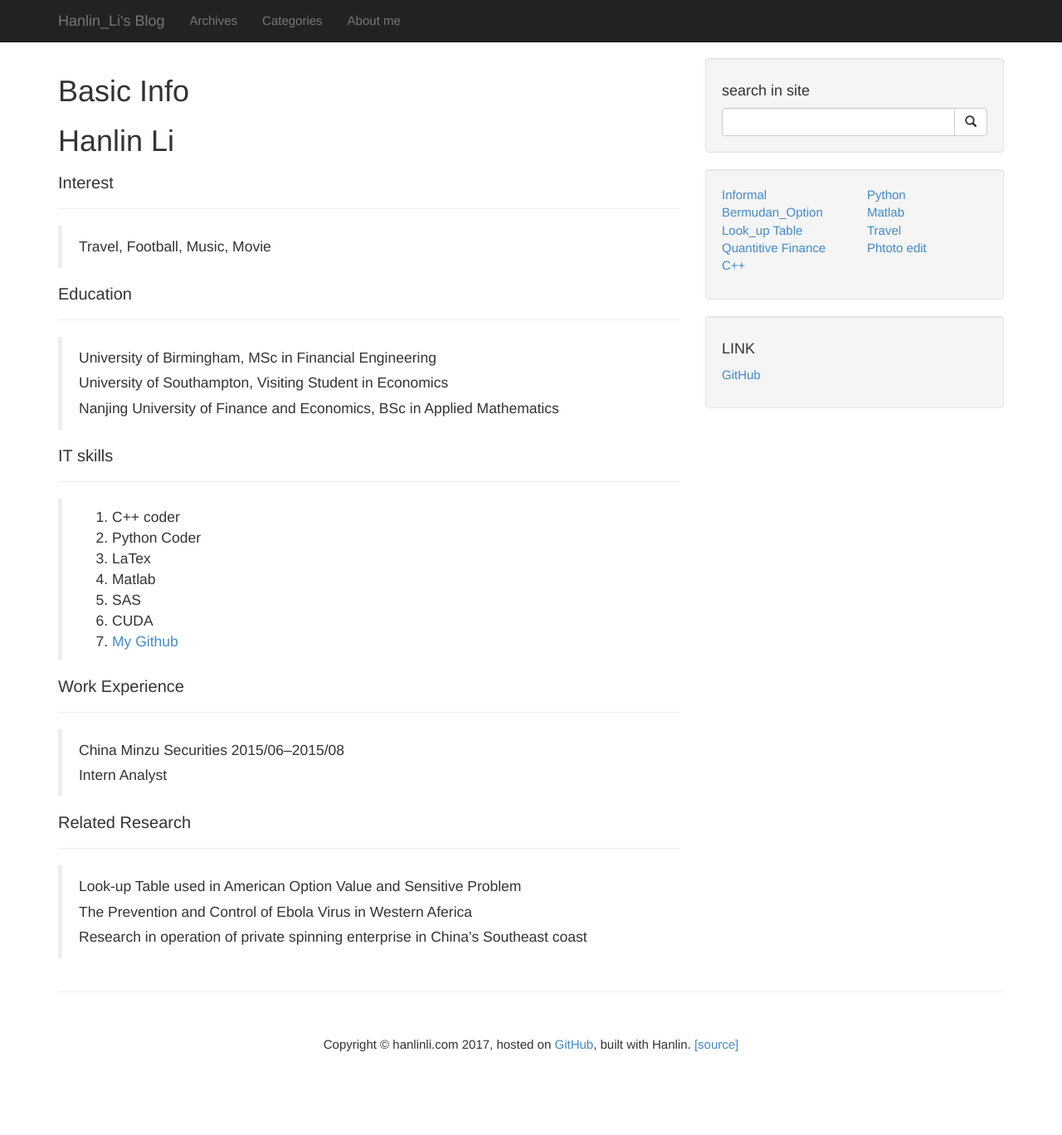
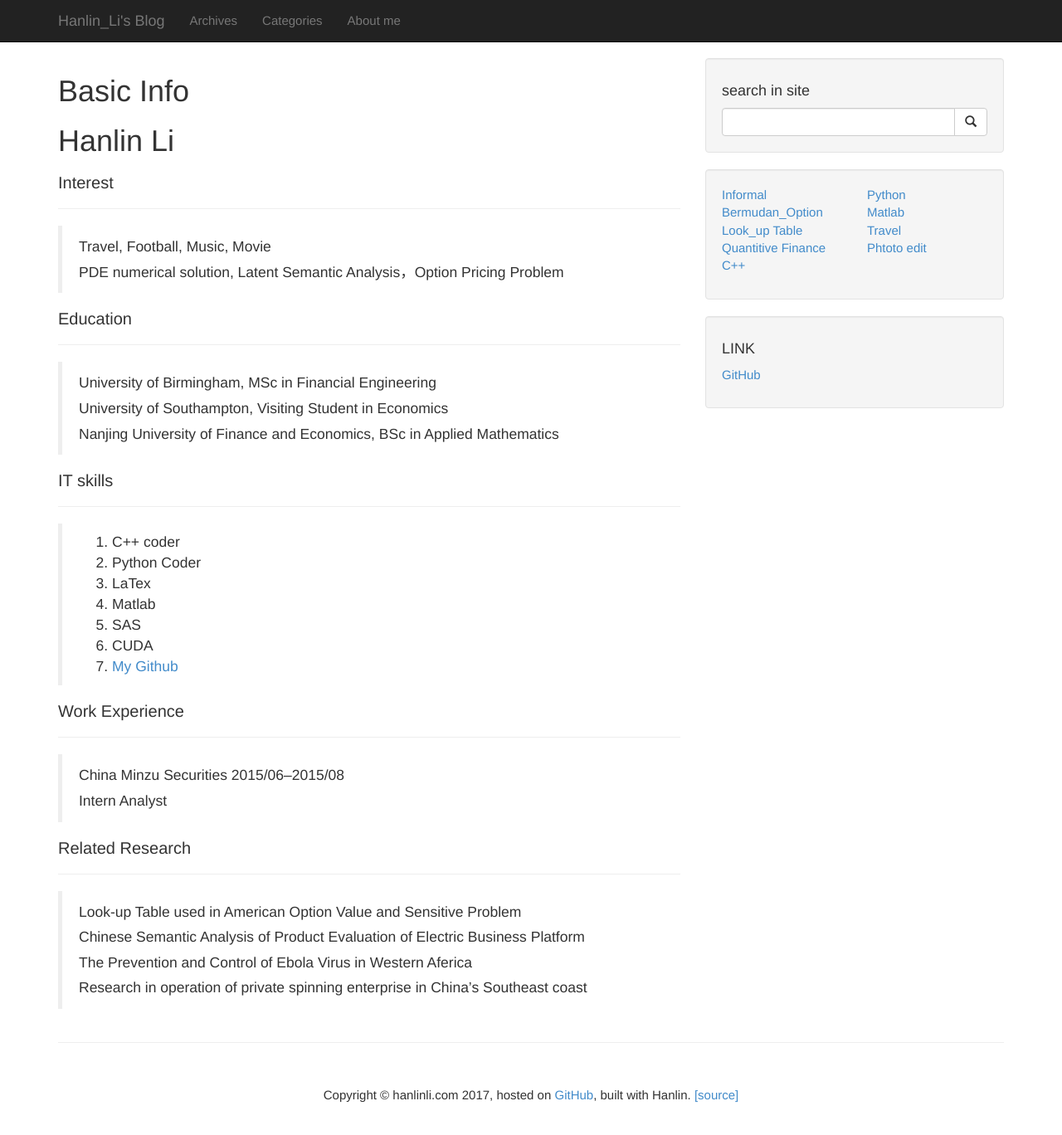
Before and after one commit to hanlinlibham/hanlinlibham.github.io, a Jekyll site: the page built from about.markdown, in a window 1280 px wide and 1393 px high. Shown: the top 1368 px of the window at 83% size. Built offline with Jekyll 4.4.1, drawn with Linux system fonts in a browser that asks for light colours; our own code applies the rules of GitHub Pages for plain Markdown files; Markdown is read by kramdown in place of the engine named in the settings.

Commit message:
Update about.markdown

```diff
--- a/about.markdown
+++ b/about.markdown
@@ -5,6 +5,7 @@
 ## Interest
 ------
 >Travel, Football, Music, Movie<br>
+>PDE numerical solution, Latent Semantic Analysis，Option Pricing Problem
 
 ## Education
 ------
@@ -31,5 +32,6 @@ Intern Analyst
 ## Related Research
 ------
 > Look-up Table used in American Option Value and Sensitive Problem<br>
+Chinese Semantic Analysis of Product Evaluation of Electric Business Platform<br>
 The Prevention and Control of Ebola Virus in Western Aferica<br>
 Research in operation of private spinning enterprise in China’s Southeast coast<br>
```
